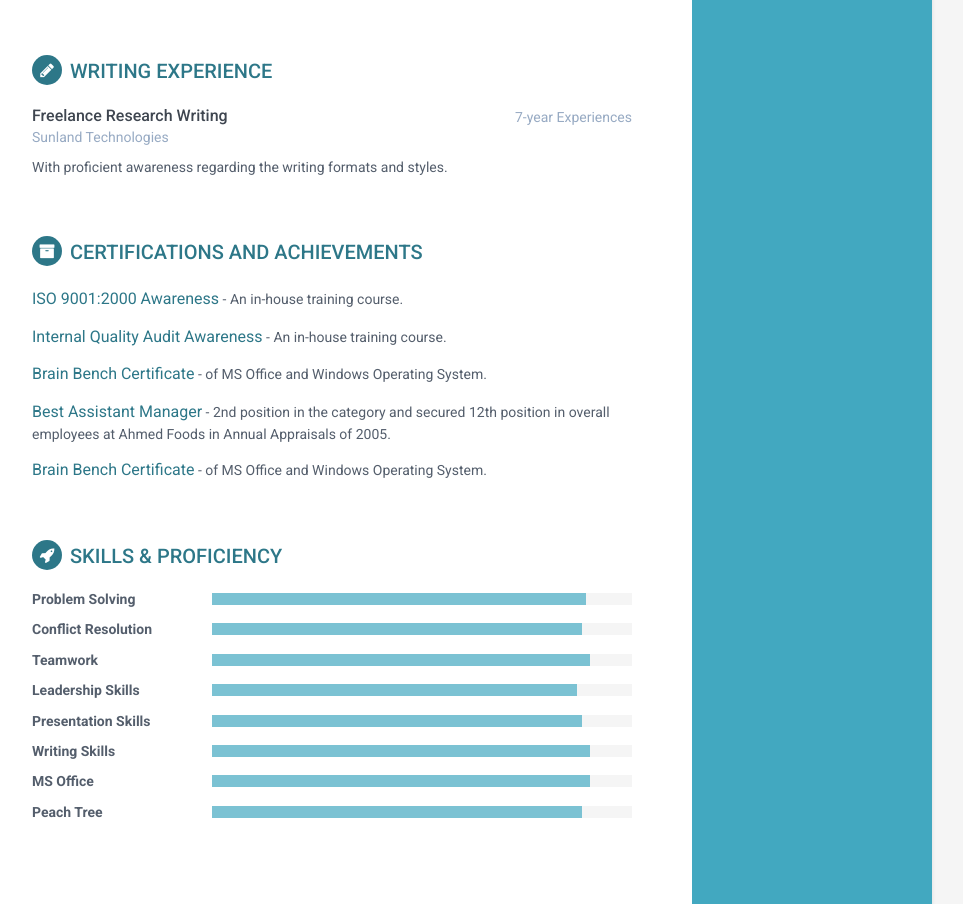
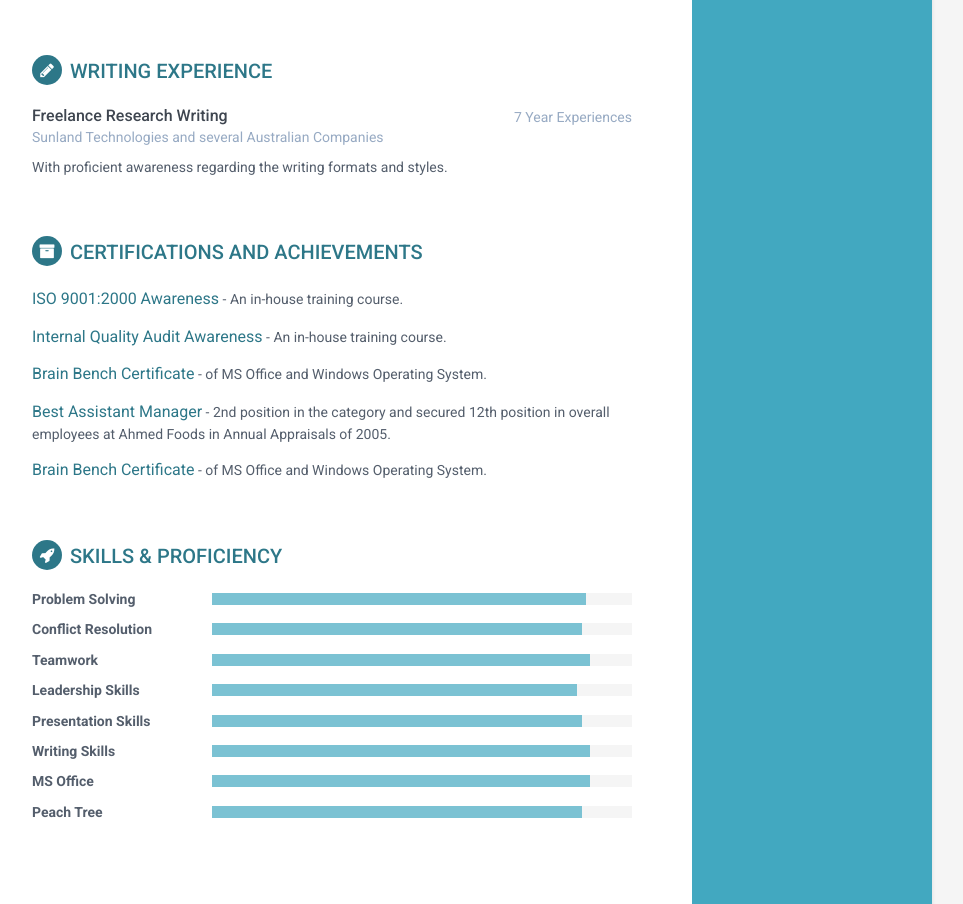
Before and after one commit to ahcreativestudios/TabishHyder, a plain HTML site: page index.html in a window 1280 px wide. Shown: the part 1431-2335 px from the top of the page, without its empty margins (188-1151 px from the left). Drawn offline with Linux system fonts and the light colour scheme.

Commit message:
Update index.html

```diff
--- a/index.html
+++ b/index.html
@@ -206,9 +206,9 @@ tackling all the matters relating to Accounting and Finance of Guarding Services
                     <div class="meta">
                         <div class="upper-row">
                             <h3 class="job-title">Freelance Research Writing</h3>
-                            <div class="time">7-year Experiences</div>
+                            <div class="time">7 Year Experiences</div>
                         </div><!--//upper-row-->
-                      <div class="company"> Sunland Technologies </div>
+                      <div class="company"> Sunland Technologies and several Australian Companies </div>
                     </div><!--//meta-->
                     <div class="details">
                         <p>With proficient awareness regarding the writing formats and styles.
```
